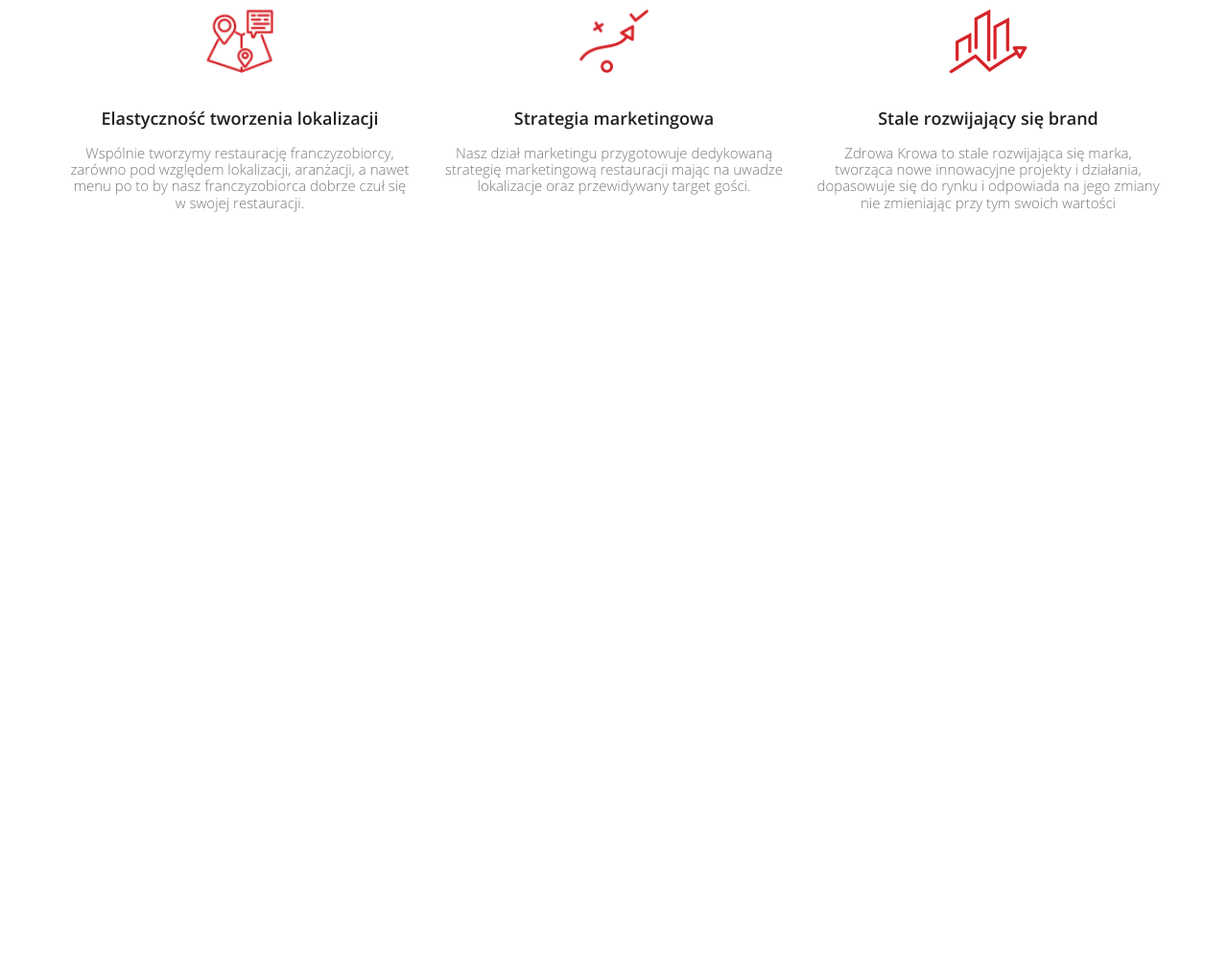
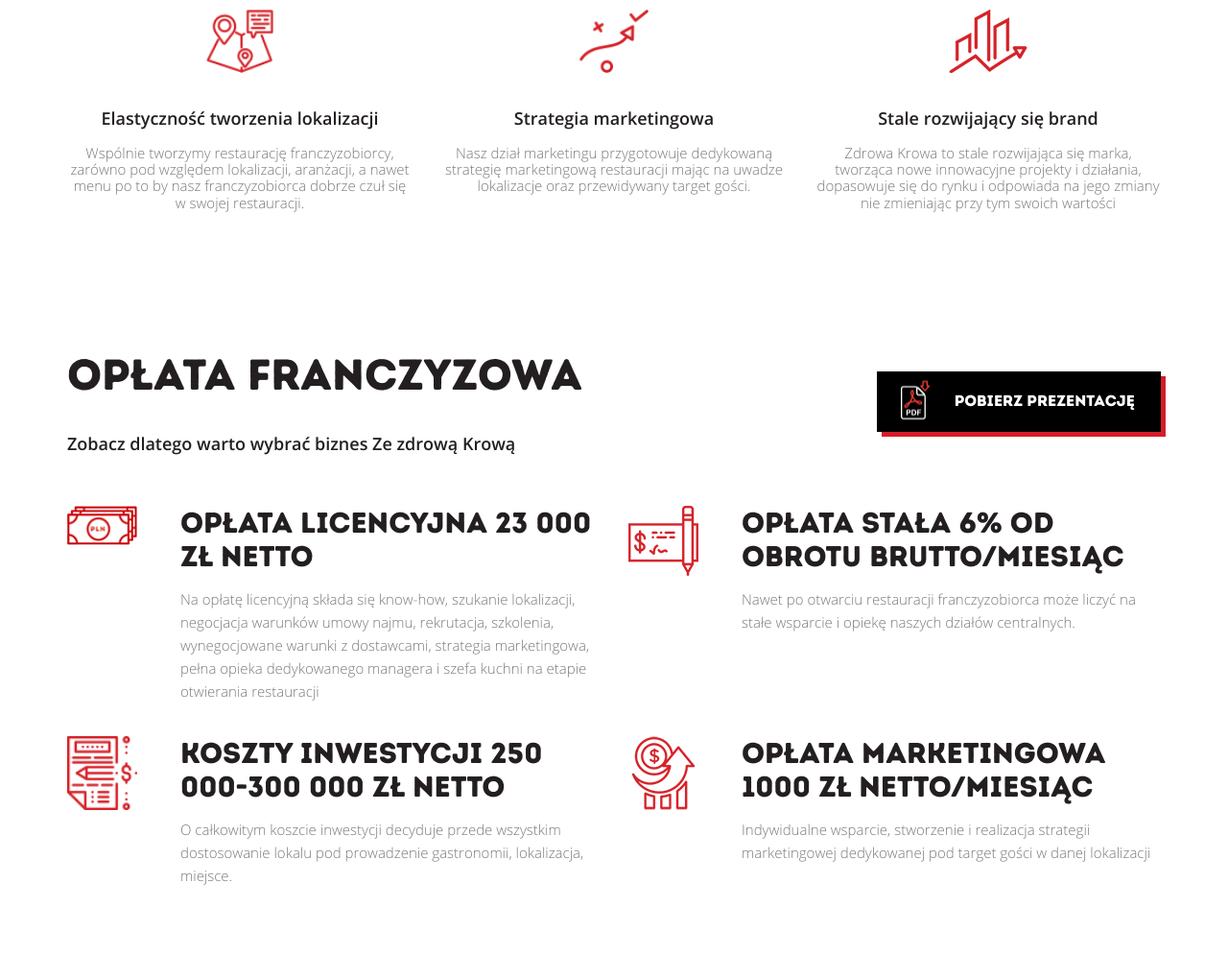
Before and after one commit to Dencho96/zdrowa-krowa, a website: page app/index.html in a window 1280 px wide. Shown: the part 2524-3518 px from the top of the page at 96% size. Before the commit the page ends 2824 px from the top, so only its background shows below. Drawn offline with nearby package versions, Linux system fonts and the light colour scheme.

Commit message:
added payment section

```diff
--- a/app/index.html
+++ b/app/index.html
@@ -287,58 +287,144 @@
                 </div>
                 <div class="advantages__inner d-flex">
                     <div class="advantages__item">
-                        <div class="advantages__icon" style="background-image: url('images/icons/advantages-icon-1.png');"></div>
+                        <div class="advantages__icon"
+                            style="background-image: url('images/icons/advantages-icon-1.png');"></div>
                         <div class="advantages__name">
                             Nnajwyższej jakości surowce
                         </div>
                         <p class="advantages__text">
-                            Świeże, najwyższej jakości produkty pochodzące z codziennych dostaw od lokalnych dostawców, codziennie wypiekane bułki u lokalnego piekarza, najwyższej jakości wołowina.
+                            Świeże, najwyższej jakości produkty pochodzące z codziennych dostaw od lokalnych dostawców,
+                            codziennie wypiekane bułki u lokalnego piekarza, najwyższej jakości wołowina.
                         </p>
                     </div>
                     <div class="advantages__item">
-                        <div class="advantages__icon" style="background-image: url('images/icons/advantages-icon-2.png');"></div>
+                        <div class="advantages__icon"
+                            style="background-image: url('images/icons/advantages-icon-2.png');"></div>
                         <div class="advantages__name">
                             Nie używamy gotowców
                         </div>
                         <p class="advantages__text">
-                            Codziennie nasi kucharze własnoręcznie przygotowują na miejscu autorskie sosy i dressingi, ręcznie formują i doprawiają mięso, nie używają gotowych półproduktów.
+                            Codziennie nasi kucharze własnoręcznie przygotowują na miejscu autorskie sosy i dressingi,
+                            ręcznie formują i doprawiają mięso, nie używają gotowych półproduktów.
                         </p>
                     </div>
                     <div class="advantages__item">
-                        <div class="advantages__icon" style="background-image: url('images/icons/advantages-icon-3.png');"></div>
+                        <div class="advantages__icon"
+                            style="background-image: url('images/icons/advantages-icon-3.png');"></div>
                         <div class="advantages__name">
                             Najlepszej jakości wołowina
                         </div>
                         <p class="advantages__text">
-                            Pochodząca z polskiej hodowli wołowina bez antybiotyków, od sprawdzonego, lokalnego dostawcy.
+                            Pochodząca z polskiej hodowli wołowina bez antybiotyków, od sprawdzonego, lokalnego
+                            dostawcy.
                         </p>
                     </div>
                     <div class="advantages__item">
-                        <div class="advantages__icon" style="background-image: url('images/icons/advantages-icon-4.png');"></div>
+                        <div class="advantages__icon"
+                            style="background-image: url('images/icons/advantages-icon-4.png');"></div>
                         <div class="advantages__name">
                             Elastyczność tworzenia lokalizacji
                         </div>
                         <p class="advantages__text">
-                            Wspólnie tworzymy restaurację franczyzobiorcy, zarówno pod względem lokalizacji, aranżacji, a nawet menu po to by nasz franczyzobiorca dobrze czuł się w swojej restauracji.
+                            Wspólnie tworzymy restaurację franczyzobiorcy, zarówno pod względem lokalizacji, aranżacji,
+                            a nawet menu po to by nasz franczyzobiorca dobrze czuł się w swojej restauracji.
                         </p>
                     </div>
                     <div class="advantages__item">
-                        <div class="advantages__icon" style="background-image: url('images/icons/advantages-icon-5.png');"></div>
+                        <div class="advantages__icon"
+                            style="background-image: url('images/icons/advantages-icon-5.png');"></div>
                         <div class="advantages__name">
                             Strategia marketingowa
                         </div>
                         <p class="advantages__text">
-                            Nasz dział marketingu przygotowuje dedykowaną strategię marketingową restauracji mając na uwadze lokalizacje oraz przewidywany target gości.
+                            Nasz dział marketingu przygotowuje dedykowaną strategię marketingową restauracji mając na
+                            uwadze lokalizacje oraz przewidywany target gości.
                         </p>
                     </div>
                     <div class="advantages__item">
-                        <div class="advantages__icon" style="background-image: url('images/icons/advantages-icon-6.png');"></div>
+                        <div class="advantages__icon"
+                            style="background-image: url('images/icons/advantages-icon-6.png');"></div>
                         <div class="advantages__name">
                             Stale rozwijający się brand
                         </div>
                         <p class="advantages__text">
-                            Zdrowa Krowa to stale rozwijająca się marka, tworząca nowe innowacyjne projekty i działania, dopasowuje się do rynku i odpowiada na jego zmiany nie zmieniając przy tym swoich wartości
+                            Zdrowa Krowa to stale rozwijająca się marka, tworząca nowe innowacyjne projekty i działania,
+                            dopasowuje się do rynku i odpowiada na jego zmiany nie zmieniając przy tym swoich wartości
                         </p>
+                    </div>
+                </div>
+            </div>
+        </section>
+
+        <section class="payment">
+            <div class="container">
+                <div class="payment__box d-flex">
+                    <div class="payment__wrapper">
+                        <div class="payment__title">
+                            Opłata franczyzowa
+                        </div>
+                        <p class="payment__text">
+                            Zobacz dlatego warto wybrać biznes Ze zdrową Krową
+                        </p>
+                    </div>
+                    <a class="btn payment__btn" href="#" download>
+                        Pobierz prezentację
+                    </a>
+                </div>
+                <div class="payment__inner d-flex">
+                    <div class="payment__item d-flex">
+                        <div class="payment__icon" style="background-image: url('images/icons/payment-icon-1.png');">
+                        </div>
+                        <div class="payment__wrapper">
+                            <div class="payment__name">
+                                OPŁATA LICENCYJNA 23 000 zł netto
+                            </div>
+                            <p class="payment__info">
+                                Na opłatę licencyjną składa się know-how, szukanie lokalizacji, negocjacja warunków
+                                umowy najmu, rekrutacja, szkolenia, wynegocjowane warunki z dostawcami, strategia
+                                marketingowa, pełna opieka dedykowanego managera i szefa kuchni na etapie otwierania
+                                restauracji
+                            </p>
+                        </div>
+                    </div>
+                    <div class="payment__item d-flex">
+                        <div class="payment__icon" style="background-image: url('images/icons/payment-icon-2.png');">
+                        </div>
+                        <div class="payment__wrapper">
+                            <div class="payment__name">
+                                Opłata stała 6% OD oBROTU BRUTTO/MIESIĄC
+                            </div>
+                            <p class="payment__info">
+                                Nawet po otwarciu restauracji franczyzobiorca może liczyć na stałe wsparcie i opiekę
+                                naszych działów centralnych.
+                            </p>
+                        </div>
+                    </div>
+                    <div class="payment__item d-flex">
+                        <div class="payment__icon" style="background-image: url('images/icons/payment-icon-3.png');">
+                        </div>
+                        <div class="payment__wrapper">
+                            <div class="payment__name">
+                                Koszty inwestycji 250 000-300 000 zł Netto
+                            </div>
+                            <p class="payment__info">
+                                O całkowitym koszcie inwestycji decyduje przede wszystkim dostosowanie lokalu pod
+                                prowadzenie gastronomii, lokalizacja, miejsce.
+                            </p>
+                        </div>
+                    </div>
+                    <div class="payment__item d-flex">
+                        <div class="payment__icon" style="background-image: url('images/icons/payment-icon-4.png');">
+                        </div>
+                        <div class="payment__wrapper">
+                            <div class="payment__name">
+                                Opłata marketingowa 1000 zł NETTO/MIESIĄC
+                            </div>
+                            <p class="payment__info">
+                                Indywidualne wsparcie, stworzenie i realizacja strategii marketingowej dedykowanej pod
+                                target gości w danej lokalizacji
+                            </p>
+                        </div>
                     </div>
                 </div>
             </div>
--- /dev/null
+++ b/app/scss/page-index/_payment.scss
@@ -0,0 +1,75 @@
+.payment {
+    padding: 65px 0 35px;
+    color: #231f20;
+
+    &__box,
+    &__inner,
+    &__item {
+        justify-content: space-between;
+    }
+
+    &__box {
+        align-items: center;
+        margin-bottom: 55px;
+    }
+
+
+    &__title {
+        margin-bottom: 35px;
+        font-size: 45px;
+    }
+
+    &__text {
+        @include opensans600;
+        font-size: 18px;
+    }
+
+    &__btn {
+        margin: 0;
+
+        &::before {
+            left: 25px;
+            top: 47%;
+            width: 31px;
+            height: 41px;
+            background-image: url('../images/icons/icon-pdf.png');
+        }
+    }
+
+    &__inner {
+        flex-wrap: wrap;
+    }
+
+    &__item {
+        margin-bottom: 35px;
+        max-width: 555px;
+        width: 100%;
+    }
+
+    &__icon {
+        width: 73px;
+        height: 77px;
+        background-size: contain;
+        background-repeat: no-repeat;
+        background-position: top center;
+    }
+
+    &__name,
+    &__info {
+        max-width: 437px;
+        width: 100%;
+    }
+
+    &__name {
+        margin-bottom: 15px;
+        font-size: 30px;
+        line-height: 35px;
+    }
+
+    &__info {
+        @include opensans300;
+        font-size: 15px;
+        line-height: 24px;
+        opacity: 0.6;
+    }
+}
--- a/app/scss/style.scss
+++ b/app/scss/style.scss
@@ -10,3 +10,4 @@
 @import 'page-index/restaurant';
 @import 'page-index/location';
 @import 'page-index/advantages';
+@import 'page-index/payment';
```
Also changed, not shown: app/css/style.min.css, app/images/icons/icon-pdf.png (added), app/images/icons/payment-icon-1.png (added), app/images/icons/payment-icon-2.png (added), app/images/icons/payment-icon-3.png (added), app/images/icons/payment-icon-4.png (added).
